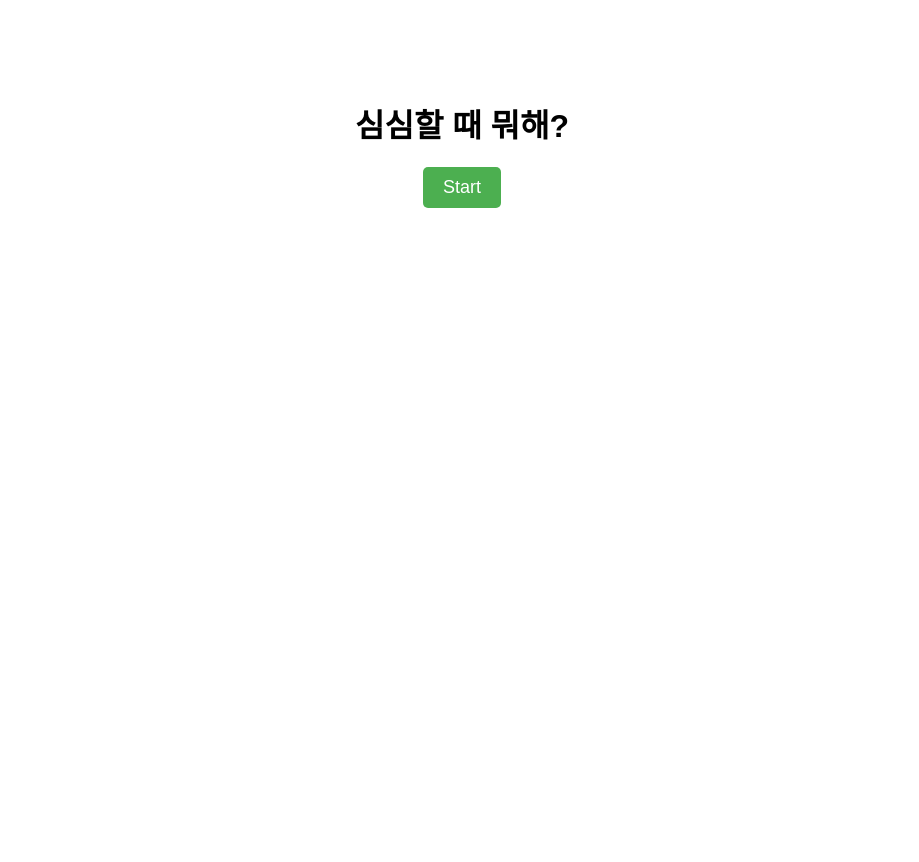
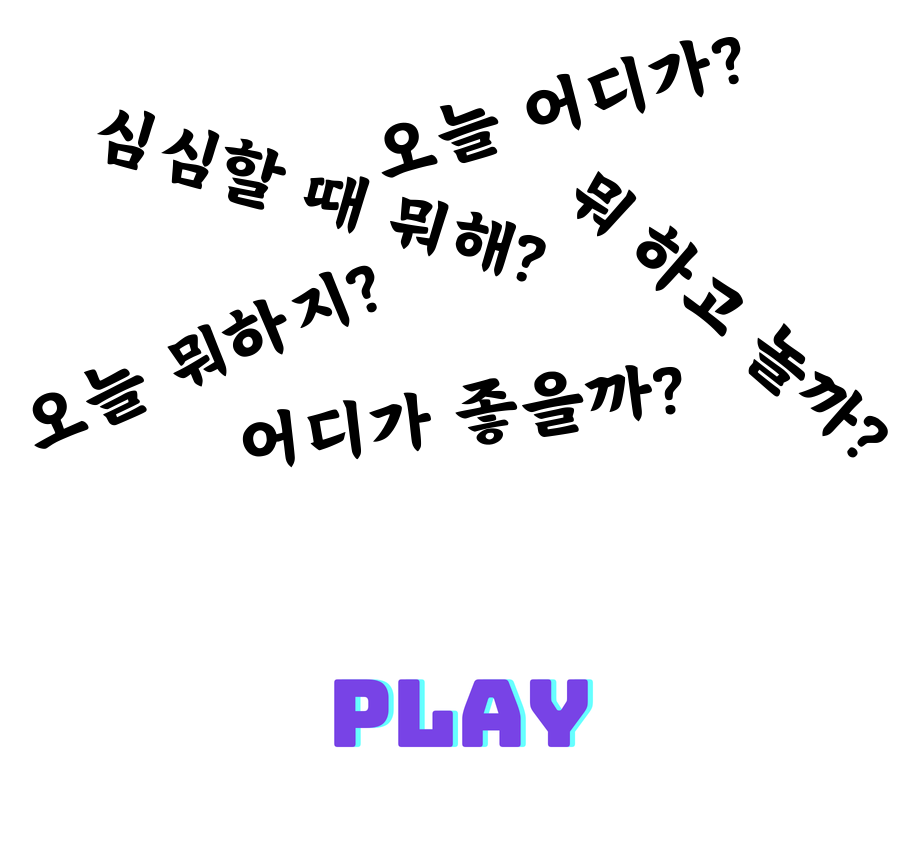
Before and after one commit to htk7079/htk.github.io, a plain HTML site: page index.html in a window 1280 px wide. Shown: the whole page, without its empty margins (178-1097 px from the left). Before the commit the page ends 800 px from the top, so only its background shows below. Drawn offline with Linux system fonts and the light colour scheme.

Commit message:
Update index.html

```diff
--- a/index.html
+++ b/index.html
@@ -1,38 +1,57 @@
 <!DOCTYPE html>
-<html lang="en">
+<html lang="ko">
 <head>
     <meta charset="UTF-8">
     <meta name="viewport" content="width=device-width, initial-scale=1.0">
-  <title>1번 페이지</title>
+    <title>설문 시작</title>
     <style>
         body {
             text-align: center;
             font-family: Arial, sans-serif;
-      margin-top: 100px;
+            background-color: #ffffff; /* 배경을 흰색으로 설정 */
+            margin: 0;
+            padding: 0;
         }
-    button {
-      padding: 10px 20px;
-      font-size: 18px;
-      background-color: #4CAF50;
-      color: white;
-      border: none;
-      border-radius: 5px;
+
+        .center-image {
+            margin-top: 50px;
+            max-width: 90%;
+            height: auto;
+        }
+
+        .play-button {
+            margin-top: 30px;
             cursor: pointer;
         }
-    button:hover {
-      background-color: #45a049;
+
+        .container {
+            display: flex;
+            flex-direction: column;
+            justify-content: center;
+            align-items: center;
+            height: 100vh;
         }
     </style>
+    <script>
+        // 랜덤 고유값 생성 함수
+        function generateUniqueId() {
+            return Math.random().toString(36).substr(2, 9);
+        }
+
+        // 설문 시작 버튼 클릭 시 실행
+        function startSurvey() {
+            const userId = generateUniqueId();
+            window.location.href = "survey.html?" + userId; // survey.html로 이동하며 고유값 전달
+        }
+    </script>
 </head>
 <body>
-  <h1>심심할 때 뭐해?</h1>
-  <button id="startButton">Start</button>
+    <div class="container">
+        <!-- 이미지 삽입 (what.png) -->
+        <img src="what.png" alt="What is your choice?" class="center-image">
 
-  <script>
-    document.getElementById('startButton').addEventListener('click', function () {
-      // 2번 페이지로 이동
-      window.location.href = 'survey.html';
-    });
-  </script>
+        <!-- 이미지 버튼 (play.png) -->
+        <img src="play.png" alt="Start Survey" class="play-button" onclick="startSurvey()">
+    </div>
 </body>
 </html>
```
Lines whose indentation alone changed are shown as unchanged.
